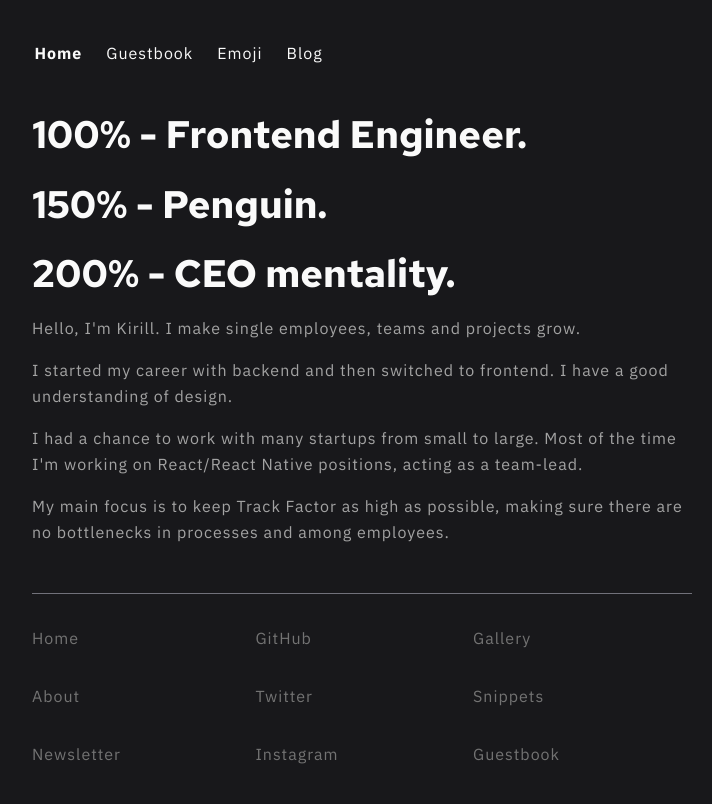
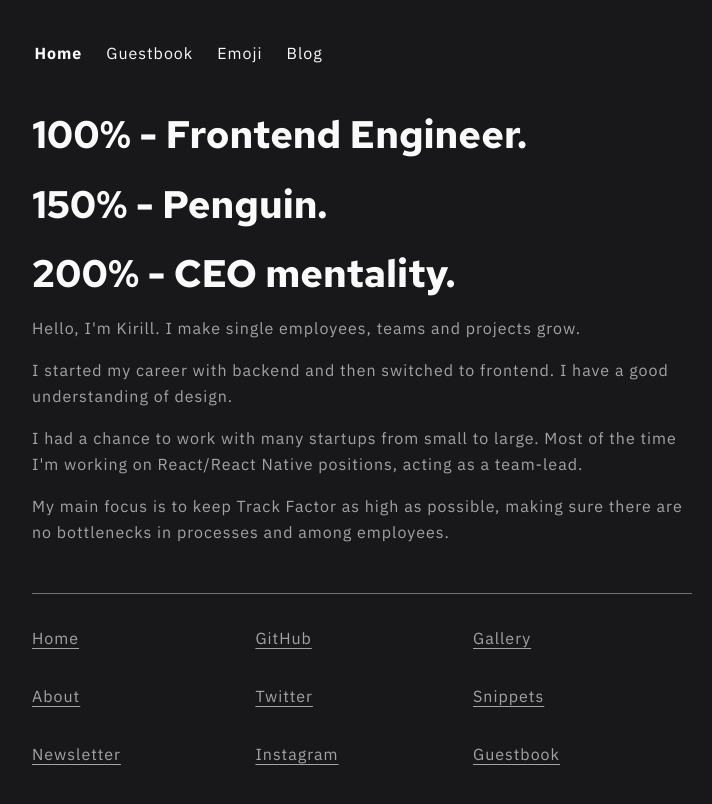
Before and after one commit to kirillkurko/kkurko.dev, a Next.js app: page / in a window 1280 px wide. Shown: the top 804 px of the page, without its empty margins (278-990 px from the left). Built offline with nearby package versions, Linux system fonts and the light colour scheme.

Commit message:
Fix footer links accessibility

```diff
--- a/src/components/typography.tsx
+++ b/src/components/typography.tsx
@@ -73,7 +73,7 @@ export const ArticleTitle = ({ children, className }: TypographyProps) => {
 
 export const LinkText = ({ children }: LinkProps) => {
   return (
-    <Paragraph className='transition-colors ease-out duration-150 mt-4 mb-0 mx-0 !text-neutral-500 hover:!text-neutral-700'>
+    <Paragraph className='transition-colors ease-out duration-150 mt-4 mb-0 mx-0 underline underline-offset-4 !text-neutral-400 hover:!text-neutral-700'>
       {children}
     </Paragraph>
   );
```
